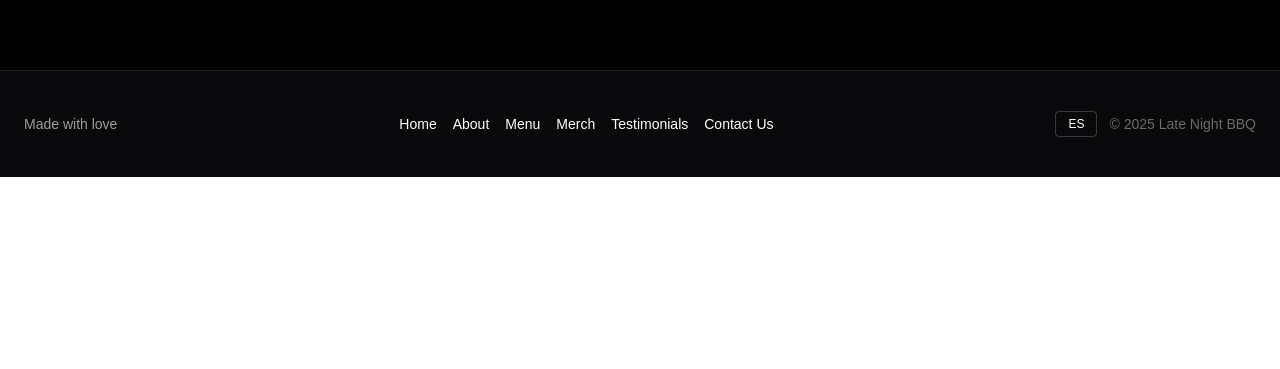
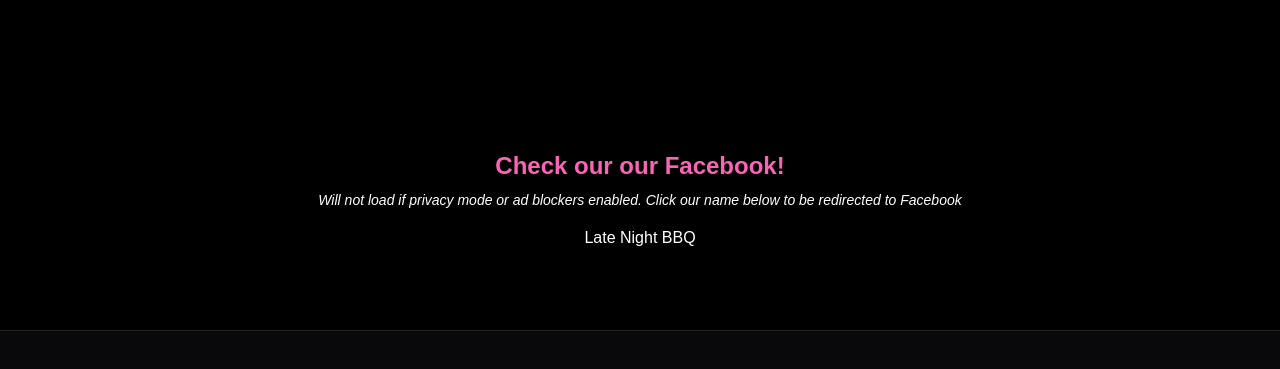
Before and after one commit to ThatsVie/late-night-bbq, a Next.js app: page / in a window 1280 px wide. Shown: the part 851-1220 px from the top of the page. Before the commit the page ends 1028 px from the top, so only its background shows below. Built offline with nearby package versions, Linux system fonts and the light colour scheme; no server answers; the database is empty; a web font is replaced by a local one.

Commit message:
implement facebook embed at bottom of home page. will not load if adblockers are in place, such as with mozilla

```diff
--- /dev/null
+++ b/global.d.ts
@@ -0,0 +1,7 @@
+declare global {
+    interface Window {
+        FB: any;
+    }
+}
+
+export {}
--- a/src/app/page.tsx
+++ b/src/app/page.tsx
@@ -6,6 +6,7 @@
 import { useInView } from 'react-intersection-observer'
 import Image from 'next/image'
 import { fetchHomepageBanner } from '@/utils/firebaseService'
+import FacebookEmbed from '@/components/FacebookEmbed'
 
 function AnimatedSection({ id, children }: { id: string; children: React.ReactNode }) {
   const [ref, inView] = useInView({ triggerOnce: true, threshold: 0.1 })
@@ -117,6 +118,13 @@
           {t('cta.button')}
         </a>
       </AnimatedSection>
+      <AnimatedSection id="facebook">
+        <div className='facebook-embed-container'>
+          <h1 className='text-2xl font-bold text-pink-400 mb-2'>Check our our Facebook!</h1>
+          <p className='text-sm italic mb-4'>Will not load if privacy mode or ad blockers enabled. Click our name below to be redirected to Facebook</p>
+          <FacebookEmbed />
+        </div>
+      </AnimatedSection>
     </main>
   )
 }
--- /dev/null
+++ b/src/components/FacebookEmbed.tsx
@@ -0,0 +1,73 @@
+"use client"
+
+import { useEffect } from "react";
+
+const FacebookEmbed = () => {
+    useEffect(() => {
+        const loadFacebookSDK = () => {
+            return new Promise<void>((resolve, reject) => {
+                const script = document.createElement('script')
+                script.src = 'https://connect.facebook.net/en_US/sdk.js#xfbml=1&version=v22.0'
+                script.async = true
+                script.defer = true
+                script.onload = () => {
+                    if (window.FB) {
+                        resolve();
+                    } else {
+                        reject("Facebook SDK Failed to load");
+                    }
+                };
+                script.onerror = () => {
+                    reject('failed to load facebook SDK');
+                };
+                document.body.appendChild(script);
+            });
+        };
+
+        const initializeFacebookEmbed = async () => {
+            try {
+                await loadFacebookSDK();
+                setTimeout(() => {
+                    if (window.FB) {
+                        window.FB.XFBML.parse();
+                    }
+                }, 1000);
+            } catch (error) {
+                console.error('error loading facebook sdk', error);
+            }
+        };
+
+        initializeFacebookEmbed();
+
+        return () => {
+            const script = document.querySelector('script[src="https://connect.facebook.net/en_US/sdk.js#xfbml=1&version=v22.0"]');
+            if (script) {
+                document.body.removeChild(script)
+            }
+        }
+    }, [])
+
+    return (
+    <div>
+        <div id="fb-root"></div>
+        <div
+            className="fb-page"
+            data-href="https://www.facebook.com/profile.php?id=100068667966462"
+            data-tabs="timeline"
+            data-width="500"
+            data-height="500"
+            data-small-header="false"
+            data-adapt-container-width="true"
+            data-hide-cover="false"
+            data-show-facepile="true">
+                <blockquote
+                    cite="https://www.facebook.com/profile.php?id=100068667966462"
+                    className="fb-xfbml-parse-ignore">
+                    <a href="https://www.facebook.com/profile.php?id=100068667966462">Late Night BBQ</a>
+                </blockquote>
+            </div>
+        </div>
+    );
+}
+
+export default FacebookEmbed
```
